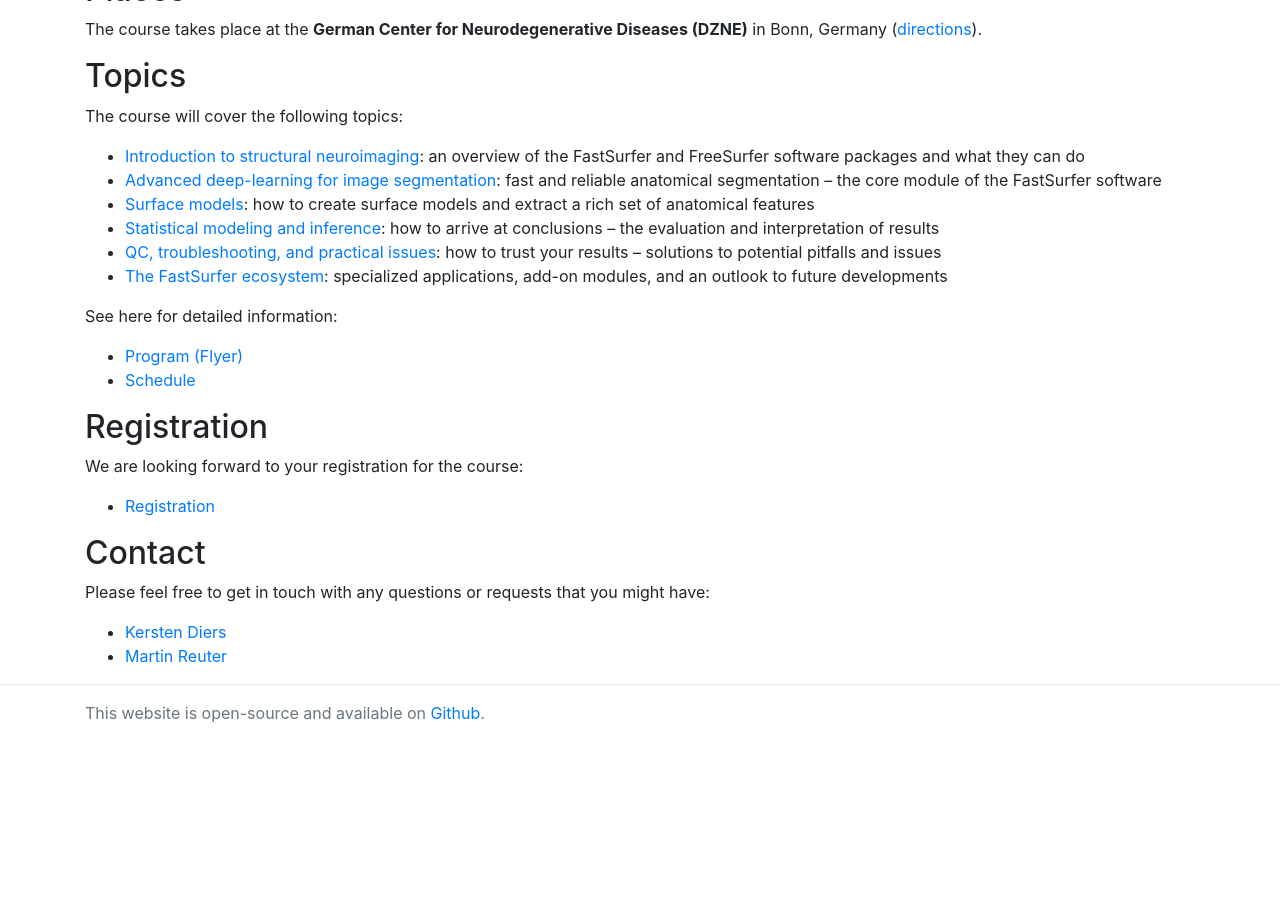
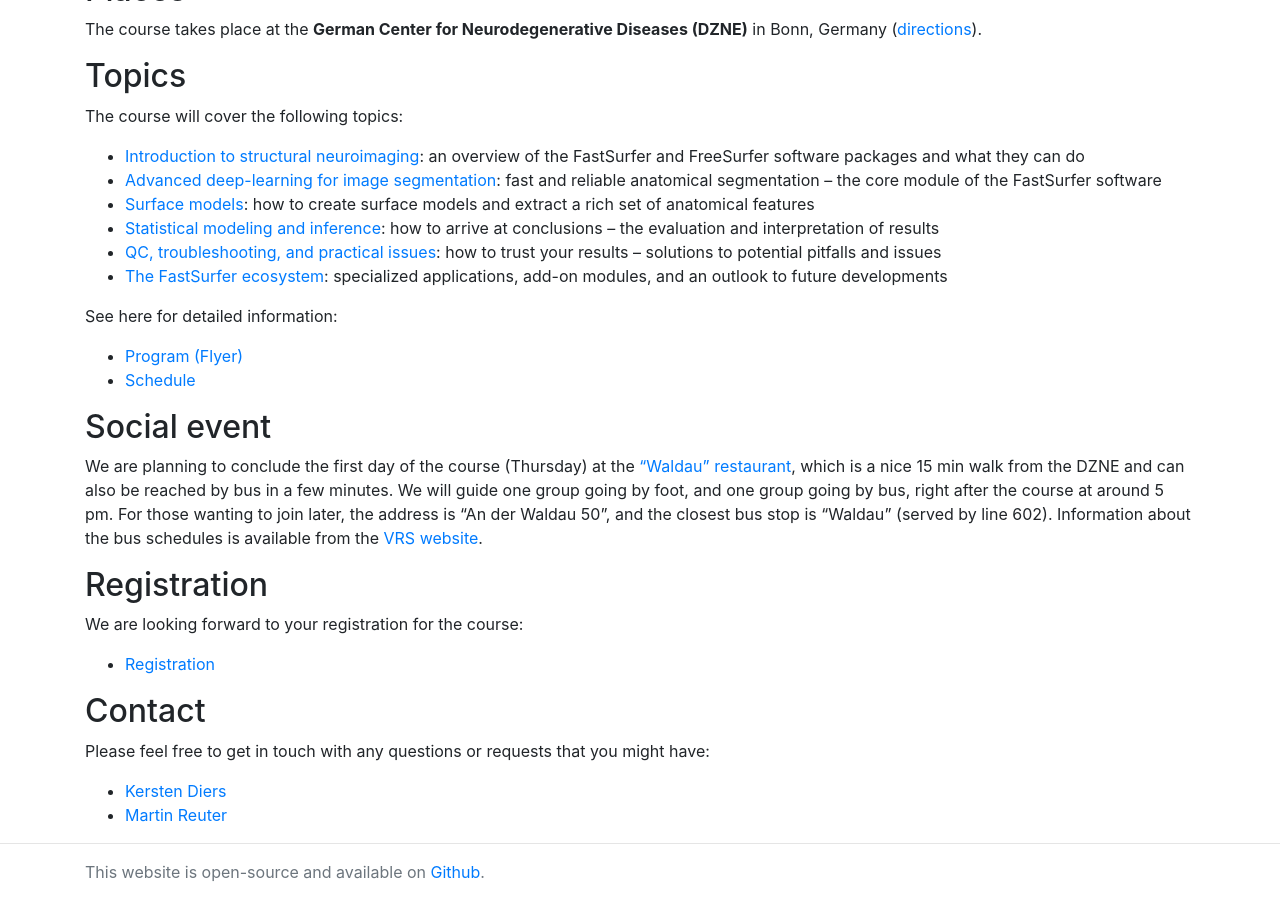
Before and after one commit to Deep-MI/Deep-MI.github.io, a Jekyll site: the page built from events/workshops/fastsurfer-course-2024/index.md, in a window 1280 px wide and 900 px high, scrolled down 748 px. Built offline with Jekyll 4.4.1, drawn with Linux system fonts in a browser that asks for light colours; nearby versions of some CDN libraries; comment, search, counter and statistics services are not loaded; before the commit the page ends 1489 px from its top, so only the background shows below that.

Commit message:
Add social event

```diff
--- a/events/workshops/fastsurfer-course-2024/index.md
+++ b/events/workshops/fastsurfer-course-2024/index.md
@@ -51,6 +51,10 @@
 - [Program](/events/workshops/fastsurfer-course-2024/program) [(Flyer)](/static/img/events/deepmi-fastsurfer-course-poster.pdf)
 - [Schedule](/events/workshops/fastsurfer-course-2024/schedule)
 
+## Social event
+
+We are planning to conclude the first day of the course (Thursday) at the ["Waldau" restaurant](https://waldau-restaurant.de), which is a nice 15 min walk from the DZNE and can also be reached by bus in a few minutes. We will guide one group going by foot, and one group going by bus, right after the course at around 5 pm. For those wanting to join later, the address is "An der Waldau 50", and the closest bus stop is "Waldau" (served by line 602). Information about the bus schedules is available from the [VRS website](https://www.vrs.de).
+
 ## Registration
 
 We are looking forward to your registration for the course:
```
